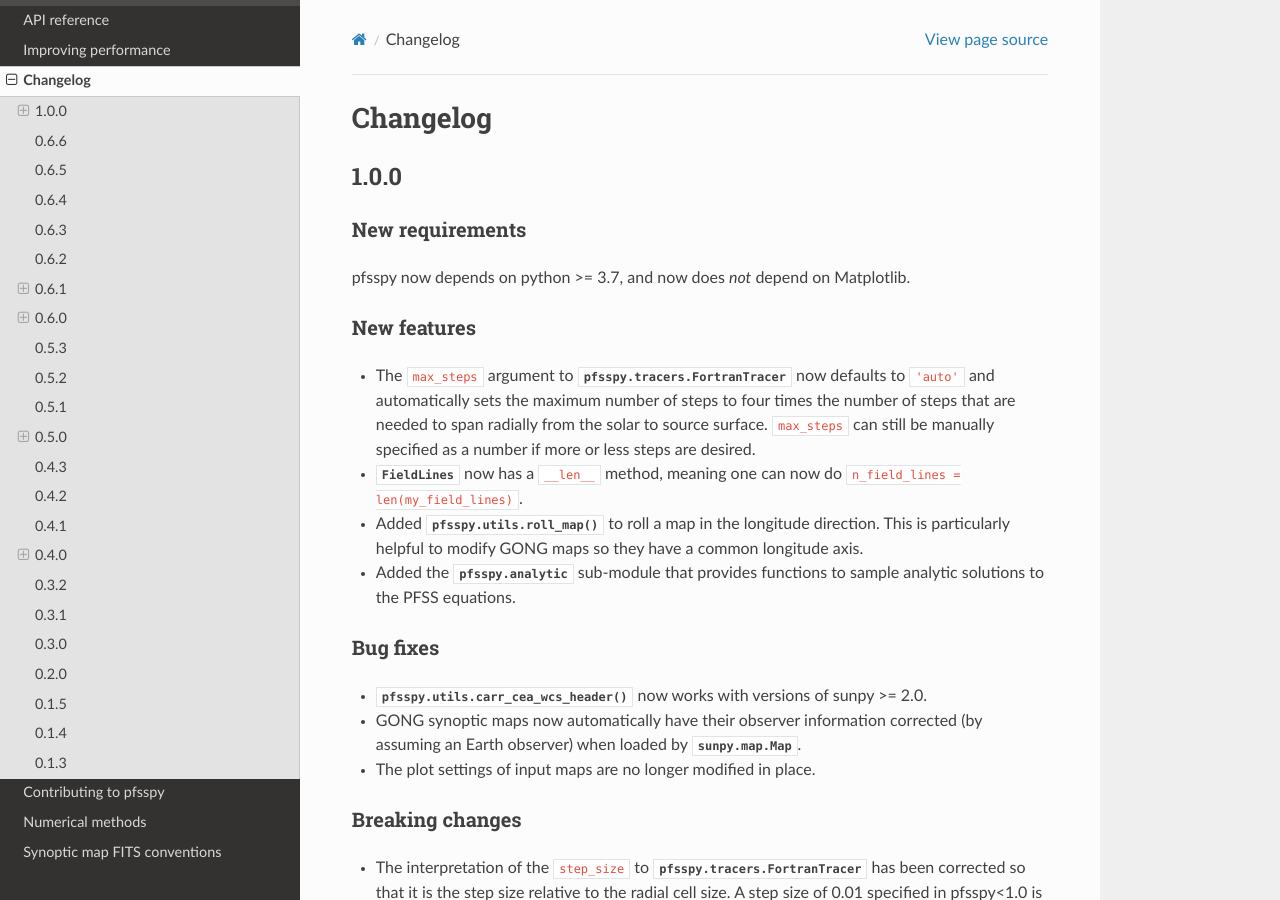
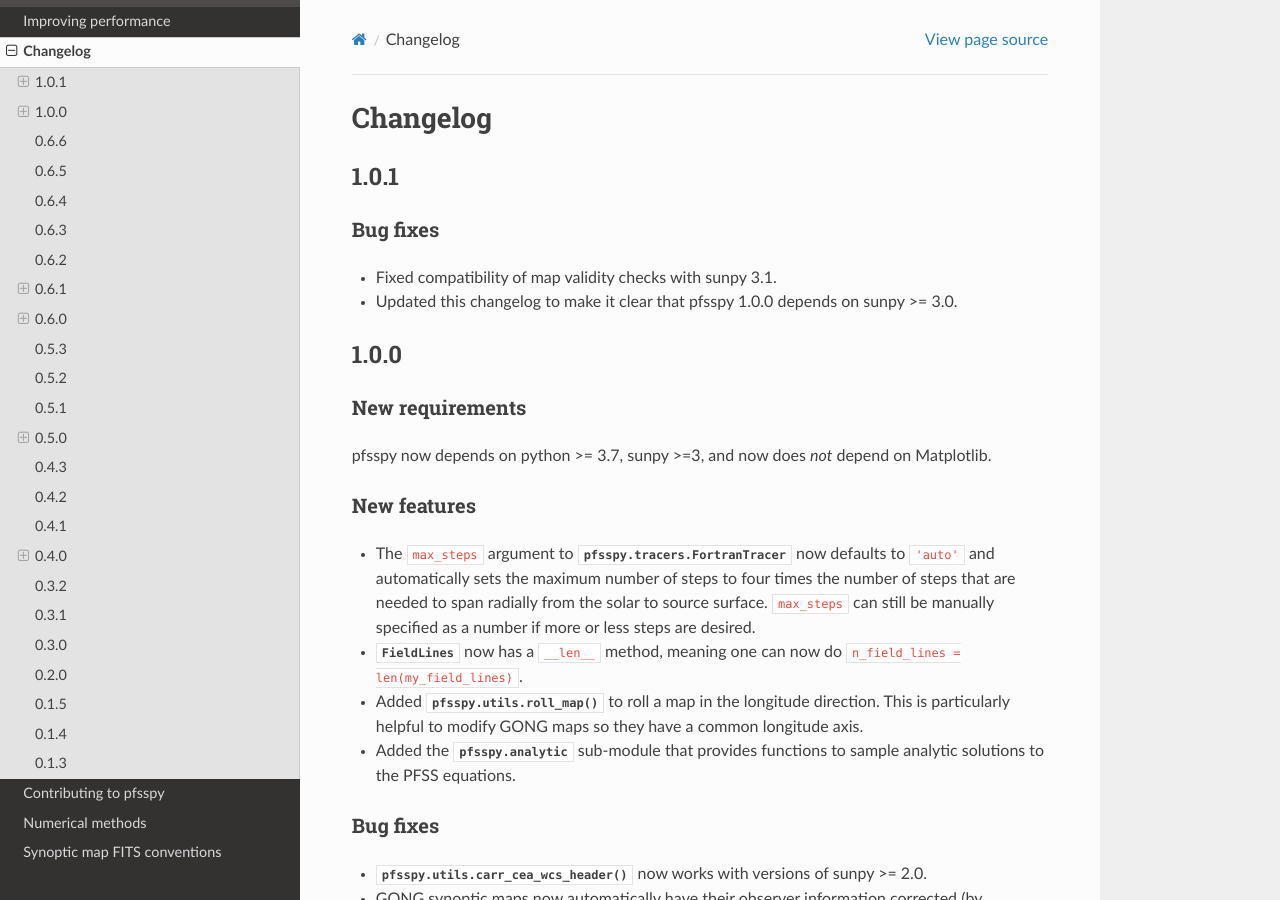
Before and after one commit to sunpy/sunkit-magex, a Sphinx documentation site: the page built from docs/changes.rst, in a window 1280 px wide and 900 px high. Built offline with Sphinx 7.4.7 and the Read the Docs theme 2.0.0, drawn with Linux system fonts in a browser that asks for light colours; pages that are not in the unit, such as notebooks, are missing from menus; the version number could not be read and is left out.

Commit message:
Fix compatability checks

```diff
--- a/docs/changes.rst
+++ b/docs/changes.rst
@@ -2,13 +2,22 @@
 
 Changelog
 =========
+
+1.0.1
+-----
+Bug fixes
+~~~~~~~~~
+- Fixed compatibility of map validity checks with sunpy 3.1.
+- Updated this changelog to make it clear that pfsspy 1.0.0 depends on
+  sunpy >= 3.0.
 
 1.0.0
 -----
 
 New requirements
 ~~~~~~~~~~~~~~~~
-pfsspy now depends on python >= 3.7, and now does *not* depend on Matplotlib.
+pfsspy now depends on python >= 3.7, sunpy >=3,
+and now does *not* depend on Matplotlib.
 
 New features
 ~~~~~~~~~~~~
```
Also changed, not shown: 1 other file.
